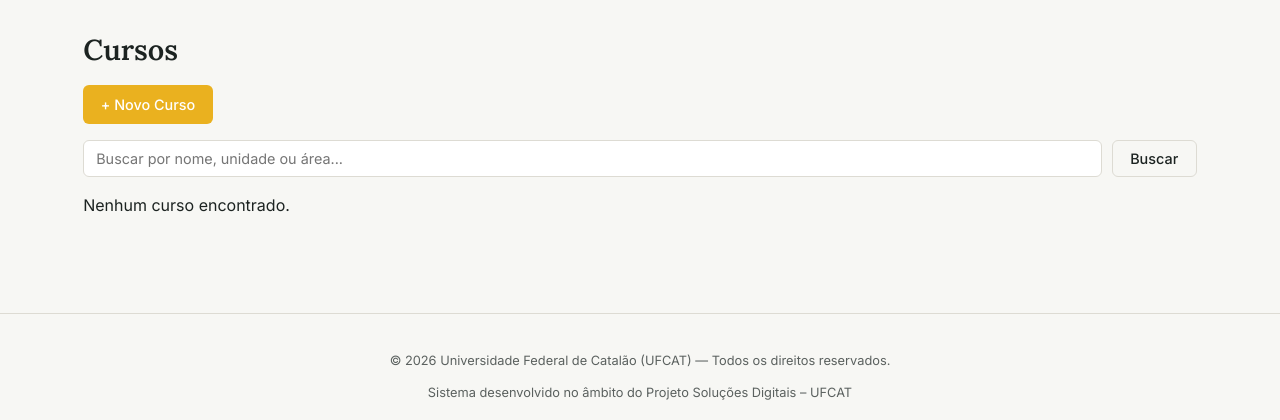
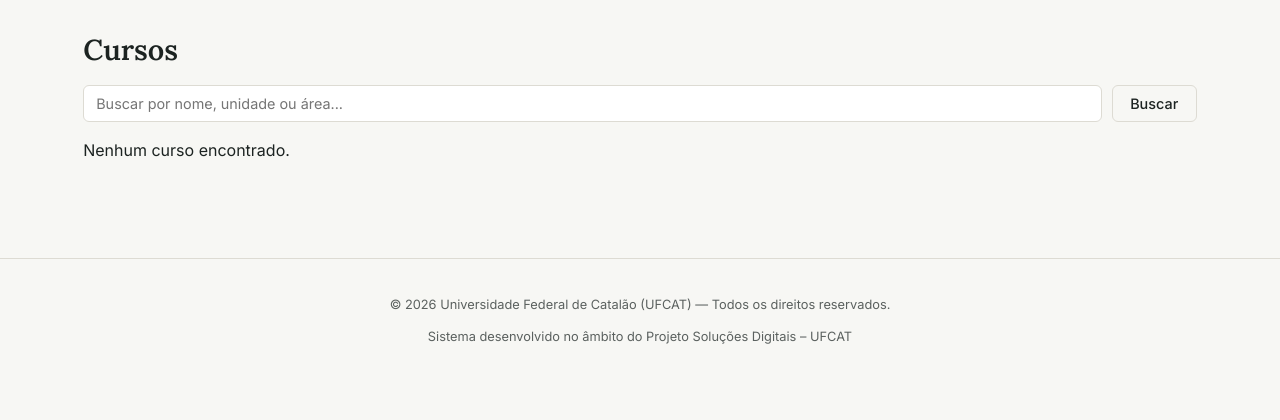
Before and after one commit to gab99999/Sistema_PPC, a Django app: page /lista_cursos/ in a window 1280 px wide. Shown: the part 56-476 px from the top of the page. Run offline with Django 5.2, Linux system fonts and the light colour scheme; data that the repository does not hold is empty; some libraries are stand-ins or nearby versions.

Commit message:
Informações gerais integrado com apresentação

```diff
--- a/code/config/urls.py
+++ b/code/config/urls.py
@@ -23,7 +23,7 @@ from django.contrib.auth.views import LoginView, LogoutView
 # importações do views.py
 from ppc import views, exportar
 from ppc.views import (home, ajuda, lista_cursos, gestao_usuarios, criar_usuario, alternar_acesso_usuario, detalhe_curso, criar_ppc, editar_objetivos,
-                        editar_permissoes, criar_curso, editar_exposicao_motivos, editar_apresentacao, editar_informacoes_gerais,
+                        editar_permissoes, criar_curso, editar_exposicao_motivos, editar_apresentacao,
                         editar_principios, editar_expectativas, editar_apendices, editar_atividades_complementares, editar_avaliacao_ensino,
                         editar_avaliacao_projeto_curso, editar_dinamicas_ead, editar_estagio, editar_politicas_integrada, editar_qualificacao, editar_requisitos_legais,
                         editar_tcc, lista_componentes, criar_componente, editar_componente,
@@ -50,7 +50,6 @@ urlpatterns = [
     path("ckeditor5/", include('django_ckeditor_5.urls')),
     path('gestao_usuarios/<int:user_id>/permissoes/', editar_permissoes, name='editar_permissoes'),
     path('cursos/novo/', criar_curso, name='criar_curso'),
-    path('ppc/<int:ppc_id>/informacoes-gerais/', editar_informacoes_gerais, name='editar_informacoes_gerais'),
     path('ppc/<int:ppc_id>/apresentacao/', editar_apresentacao, name='editar_apresentacao'),
     path('ppc/<int:ppc_id>/exposicao-motivos/', editar_exposicao_motivos, name='editar_exposicao_motivos'),
     path('ppc/<int:ppc_id>/principios/', editar_principios, name='editar_principios'),
--- a/code/ppc/templates/ppc/detalhe_curso.html
+++ b/code/ppc/templates/ppc/detalhe_curso.html
@@ -18,7 +18,7 @@
                     <span class="status-{{ ppc.status }}">{{ ppc.get_status_display }}</span>
                     · Código interno: {{ ppc.id }} · Criado em {{ ppc.criado_em|date:"d/m/Y" }} · Atualizado em {{ ppc.atualizado_em|date:"d/m/Y" }}
                 </p>
-                <a href="{% url 'editar_objetivos' ppc.id %}" class="btn btn-secundario">Abrir</a>
+                <a href="{% url 'editar_apresentacao' ppc.id %}" class="btn btn-secundario">Abrir</a>
             </li>
         {% empty %}
             <li>Nenhum PPC cadastrado ainda para este curso.</li>
--- a/code/ppc/templates/ppc/duplicar_ppc.html
+++ b/code/ppc/templates/ppc/duplicar_ppc.html
@@ -13,10 +13,10 @@
     </select>
   </label>
 
-  <fieldset style="margin-top:1rem;">
+  <!-- <fieldset style="margin-top:1rem;">
     <legend>Estrutura</legend>
     <label><input type="checkbox" name="copiar_matriz" checked> Matriz curricular (todos os componentes, com período e natureza atuais)</label>
-  </fieldset>
+  </fieldset> -->
 
   <fieldset style="margin-top:1rem;">
     <legend>Seções de texto a copiar</legend>
--- a/code/ppc/templates/ppc/editar_apresentacao.html
+++ b/code/ppc/templates/ppc/editar_apresentacao.html
@@ -9,4 +9,4 @@
         <button type="submit" class="btn btn-primario">Salvar</button>
     </form>
 {% endblock %}
-{% block ajuda %}<p>Descreva a apresentação do PPC. O RGCG pede identificação do curso, unidade, área CAPES, habilitação ou ênfase quando houver, modalidade, grau, título, carga horária, turno, vagas e duração (art. 15).</p>{% endblock %}
+{% block ajuda %}<p>Descreva a apresentação do PPC. O RGCG pede identificação do curso, unidade, área CAPES, habilitação ou ênfase quando houver, modalidade, grau, título, carga horária, turno, vagas e duração (art. 15). Preencha os dados institucionais do PPC. A carga total deve respeitar os limites cadastrados para o curso; o RGCG define que a estrutura curricular não ultrapasse em mais de 15% a carga mínima das DCNs, quando houver (art. 20, I).</p>{% endblock %}
--- a/code/ppc/templates/ppc/historico_ppc.html
+++ b/code/ppc/templates/ppc/historico_ppc.html
@@ -1,7 +1,7 @@
 {# ppc/templates/ppc/historico_ppc.html #}
 {% extends "ppc_base.html" %}
 {% block content %}
-<a href="{% url 'editar_informacoes_gerais' ppc.id %}" class="link-voltar">← Voltar ao PPC</a>
+<a href="{% url 'editar_apresentacao' ppc.id %}" class="link-voltar">← Voltar ao PPC</a>
 <h1>Histórico — {{ ppc }}</h1>
 <table class="tabela-dados">
   <thead><tr><th>Data</th><th>Usuário</th><th>Tipo</th><th>Status</th><th></th></tr></thead>
--- a/code/ppc/templates/ppc/home.html
+++ b/code/ppc/templates/ppc/home.html
@@ -35,7 +35,7 @@
             <li class="card">
                 <h3 class="card-titulo">{{ ppc.curso.nome }}</h3>
                 <p class="card-corpo">{{ ppc.get_tipo_ppc_display }} · {{ ppc.get_status_display }} · Atualizado em {{ ppc.atualizado_em|date:"d/m/Y" }}</p>
-                <a href="{% url 'editar_informacoes_gerais' ppc.id %}" class="btn btn-secundario">Abrir</a>
+                <a href="{% url 'editar_apresentacao' ppc.id %}" class="btn btn-secundario">Abrir</a>
             </li>
         {% empty %}
             <li>Nenhum PPC cadastrado ainda.</li>
--- a/code/ppc/templates/ppc/lista_cursos.html
+++ b/code/ppc/templates/ppc/lista_cursos.html
@@ -2,7 +2,9 @@
 {% block title %}Cursos{% endblock %}
 {% block content %}
     <h1>Cursos</h1>
-    <a href="{% url 'criar_curso' %}" class="btn btn-primario">+ Novo Curso</a>
+    {%if user.is_staff %}
+        <a href="{% url 'criar_curso' %}" class="btn btn-primario">+ Novo Curso</a>
+    {% endif %}
 
     <form method="get" class="form-busca">
         <input type="text" name="q" value="{{ query }}" placeholder="Buscar por nome, unidade ou área...">
--- a/code/ppc/templates/ppc/matrizes_referencia/aplicacao_concluida.html
+++ b/code/ppc/templates/ppc/matrizes_referencia/aplicacao_concluida.html
@@ -3,6 +3,6 @@
 {% block content %}
 <h1>Aplicação concluída</h1>
 <p>{{ aplicados }} componente(s) atualizados no PPC a partir de "{{ matriz }}".</p>
-<a href="{% url 'editar_informacoes_gerais' ppc.id %}" class="link-voltar">← Voltar ao PPC</a>
+<a href="{% url 'editar_apresentacao' ppc.id %}" class="link-voltar">← Voltar ao PPC</a>
 {% endblock %}
 {% block ajuda %}<p>A aplicação da matriz de referência foi concluída. Abra o PPC e confira os componentes, períodos e naturezas antes de seguir com a revisão.</p>{% endblock %}
--- a/code/ppc/views.py
+++ b/code/ppc/views.py
@@ -13,9 +13,9 @@ from django.http import HttpResponseForbidden, Http404
 from ppc.testes.analisar_pdf_uma_chamada import analisar_pdf_adaptativo, ErroOpenRouter
 from .models import Curso, CineBrasilCurso, PPC, DinamicaEAD, ComponenteCurricular, Bibliografia, Apendice, RelacaoComponente, MembroNDE, ComponenteNaMatriz, Chamado, ResumoCargaHorariaPPC, GrupoEquivalenciaComponentes, ItemEquivalencia
 from .forms import ( ObjetivosForm, EditarPermissoesForm, CursoForm,
-                    InformacoesGeraisForm, ApresentacaoForm, ExposicaoMotivosForm, PrincipiosForm,
+                    ApresentacaoForm, ExposicaoMotivosForm, PrincipiosForm,
                     ExpectativasForm, TccForm, EstagioForm, AtividadesComplementaresForm,
-                     PoliticasIntegradaForm, AvaliacaoEnsinoForm, AvalicaoProjetoCursoForm,
+                    PoliticasIntegradaForm, AvaliacaoEnsinoForm, AvalicaoProjetoCursoForm,
                     QualificacaoForm, RequisitosLegaisForm, ApendiceForm, DinamicaEADForm,
                     EstruturaCurricularForm, ComponenteCurricularForm, BibliografiaForm, RelacaoComponenteForm,
                     ReferenciasForm, MembroNDEForm, ImportarPDFForm, ImportarPPCModeloAntigoForm, LimitesCargaHorariaFormSet,
@@ -299,7 +299,7 @@ def duplicar_ppc(request, ppc_id):
                     armazenamento_gerenciamento_dados=original_ead.armazenamento_gerenciamento_dados,
                 )
 
-        return redirect("editar_informacoes_gerais", ppc_id=novo.id)
+        return redirect("editar_apresentacao", ppc_id=novo.id)
 
     return render(request, "ppc/duplicar_ppc.html", {
         "original": original, "grupos": CAMPOS_SECOES_PPC,
@@ -849,7 +849,7 @@ def importar_ppc_modelo_novo(request, curso_id):
             dados_ppc.setdefault('duracao_maxima_semestres', 0)
             dados_ppc['status'] = 'rascunho'
             ppc = PPC.objects.create(curso=curso, **dados_ppc)
-            return redirect('editar_informacoes_gerais', ppc_id=ppc.id)
+            return redirect('editar_apresentacao', ppc_id=ppc.id)
     else:
         form = ImportarPDFForm()
     return render(request, 'ppc/importar_ppc_modelo_novo.html', {'form': form, 'curso': curso})
@@ -903,7 +903,7 @@ def importar_ppc_modelo_antigo(request, curso_id):
             request.session.pop(chave, None)
             request.session.modified = True
 
-        destino = redirect('editar_informacoes_gerais', ppc_id=ppc.id).url
+        destino = redirect('editar_apresentacao', ppc_id=ppc.id).url
         if _requisicao_ajax(request):
             return JsonResponse({"ok": True, "redirect_url": destino})
         messages.success(request, "PPC importado como rascunho. Revise todos os campos antes de finalizar.")
@@ -1529,18 +1529,6 @@ def editar_principios(request, ppc_id):
         form = PrincipiosForm(instance=ppc, initial=_initial_rascunho(request, ppc, PrincipiosForm))
     return render(request, 'ppc/editar_principios.html', {'form': form, 'ppc': ppc})
 
-@login_required
-def editar_informacoes_gerais(request, ppc_id):
-    ppc = get_object_or_404(PPC, id=ppc_id)
-    if request.method == 'POST':
-        form = InformacoesGeraisForm(request.POST, instance=ppc, curso=ppc.curso, usuario=request.user)
-        if form.is_valid():
-            form.save()
-            _consumir_campos_rascunho(request, ppc, InformacoesGeraisForm)
-            return redirect('editar_informacoes_gerais', ppc_id=ppc.id)
-    else:
-        form = InformacoesGeraisForm(instance=ppc, curso=ppc.curso, usuario=request.user, initial=_initial_rascunho(request, ppc, InformacoesGeraisForm))
-    return render(request, 'ppc/editar_informacoes_gerais.html', {'form': form, 'ppc': ppc})
 
 
 @login_required
@@ -1647,14 +1635,14 @@ def detalhe_curso(request, curso_id):
 def criar_ppc(request, curso_id):
     curso = get_object_or_404(Curso, id=curso_id)
     if request.method == 'POST':
-        form = InformacoesGeraisForm(request.POST, curso=curso, usuario=request.user)
+        form = ApresentacaoForm(request.POST, curso=curso, usuario=request.user)
         if form.is_valid():
             ppc = form.save(commit=False)
             ppc.curso = curso
             ppc.save()
             return redirect('editar_apresentacao', ppc_id=ppc.id)
     else:
-        form = InformacoesGeraisForm(curso=curso, usuario=request.user)
+        form = ApresentacaoForm(curso=curso, usuario=request.user)
     return render(request, 'ppc/criar_ppc.html', {'form': form, 'curso': curso})
 
 
--- a/code/templates/ppc_base.html
+++ b/code/templates/ppc_base.html
@@ -16,8 +16,6 @@
 
     <a href="{% url 'editar_apresentacao' ppc.id %}"
        class="{% if request.resolver_match.url_name == 'editar_apresentacao' %}ativo{% endif %}">Apresentação</a>
-    <a href="{% url 'editar_informacoes_gerais' ppc.id %}"
-       class="{% if request.resolver_match.url_name == 'editar_informacoes_gerais' %}ativo{% endif %}">Informações Gerais</a>
     <a href="{% url 'editar_exposicao_motivos' ppc.id %}"
        class="{% if request.resolver_match.url_name == 'editar_exposicao_motivos' %}ativo{% endif %}">Exposição de Motivos</a>
     <a href="{% url 'editar_objetivos' ppc.id %}"
```
Also changed, not shown: code/ppc/forms.py (+11 -17 lines), code/ppc/templates/ppc/editar_informacoes_gerais.html (deleted, +0 -12 lines).
